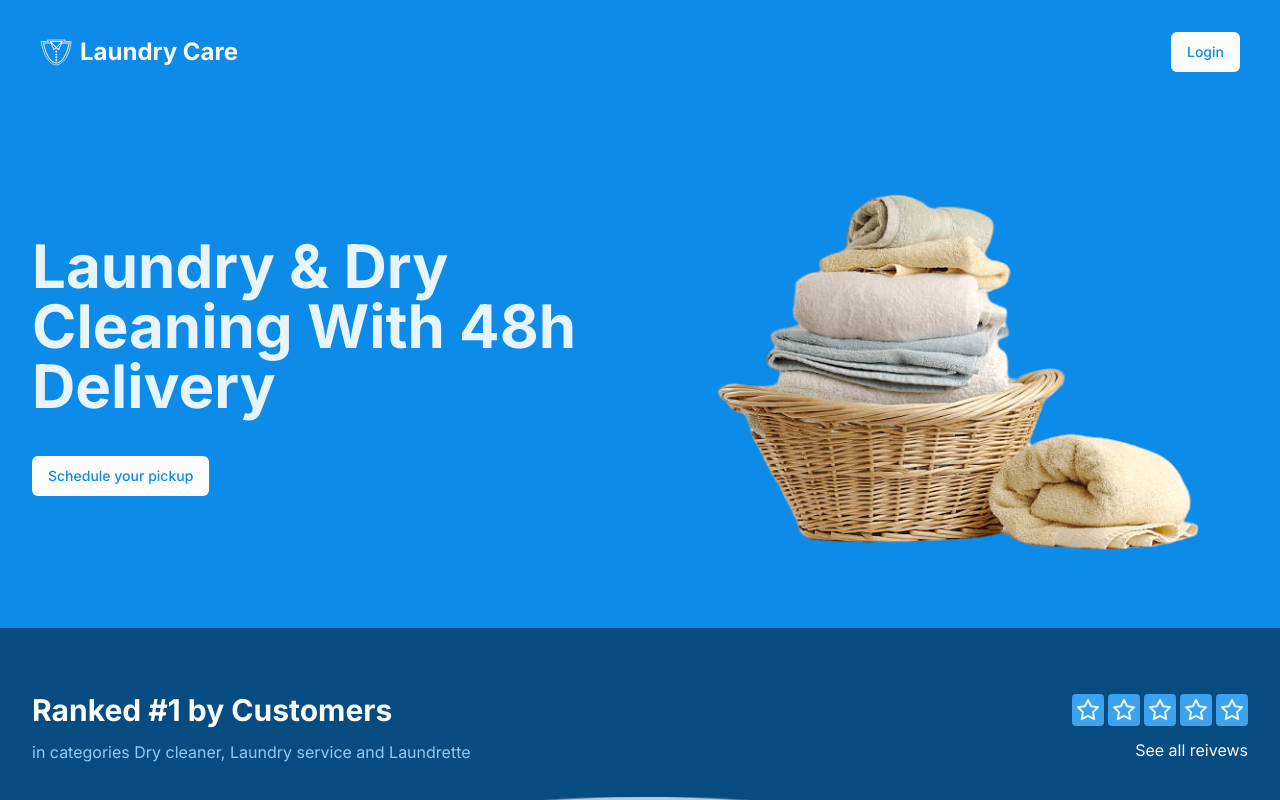
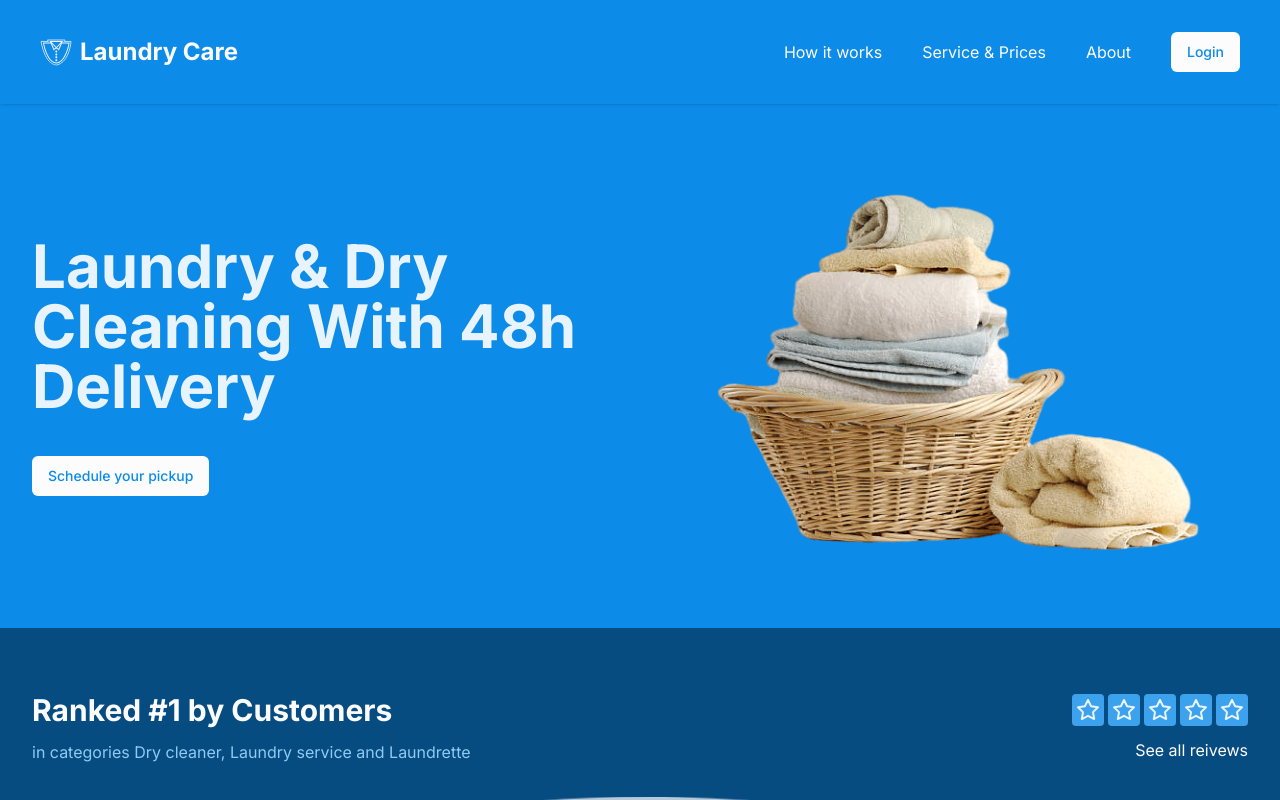
Before and after one commit to crescents-stack/laundry-care, a Next.js app: page / in a window 1280 px wide. Shown: the top 800 px of the page. Built offline with nearby package versions, Linux system fonts and the light colour scheme.

Commit message:
Fixes: Navbar menu items need to be added#11

```diff
--- a/src/app/page.tsx
+++ b/src/app/page.tsx
@@ -73,7 +73,7 @@ const Home = () => {
       </section>
       <section className="section-padding container">
         <div className="">
-          <h3 className="text-center font-bold">
+          <h3 className="text-center font-bold" id="#how-it-works">
             We collect, clean, and deliver <br /> your laundry and dry cleaning.
           </h3>
         </div>
--- a/src/components/core/shared/navbar.tsx
+++ b/src/components/core/shared/navbar.tsx
@@ -4,13 +4,14 @@
 import { useEffect, useState } from "react";
 import Logo from "../assets/logo";
 import { Button } from "@/components/ui/button";
+import Link from "next/link";
 
 const Navbar = () => {
   const [navStyle, setNavStyle] = useState(true);
   useEffect(() => {
     if (typeof window !== "undefined") {
       window.addEventListener("scroll", () => {
-        console.log(window.scrollY)
+        console.log(window.scrollY);
         if (window.scrollY < 300) {
           setNavStyle(false);
         } else {
@@ -19,10 +20,28 @@ const Navbar = () => {
       });
     }
   }, []);
+
+  const NavItems = [
+    {
+      id: 0,
+      text: "How it works",
+      link: "#how-it-works",
+    },
+    {
+      id: 1,
+      text: "Service & Prices",
+      link: "#service-&-prices",
+    },
+    {
+      id: 2,
+      text: "About",
+      link: "#about",
+    },
+  ];
   return (
     <nav
-      className={`sticky top-0 transition ease-in-out duration-500 ${
-        !navStyle ? "bg-user-500" : "bg-lighter-50"
+      className={`sticky top-0 transition ease-in-out duration-500  ${
+        !navStyle ? "bg-user-500 shadow" : "bg-lighter-50 shadow-md"
       }`}
     >
       <div
@@ -38,7 +57,19 @@ const Navbar = () => {
           <Logo />
           Laundry Care
         </div>
-        <div>
+        <div className="flex items-center justify-end gap-10">
+          {NavItems.map((item) => {
+            const { text, link, id } = item;
+            return (
+              <Link
+                key={id}
+                href={link}
+                className={`${!navStyle ? "text-lighter-50" : "text-user-500"}`}
+              >
+                {text}
+              </Link>
+            );
+          })}
           <Button
             className={`${
               navStyle
```
